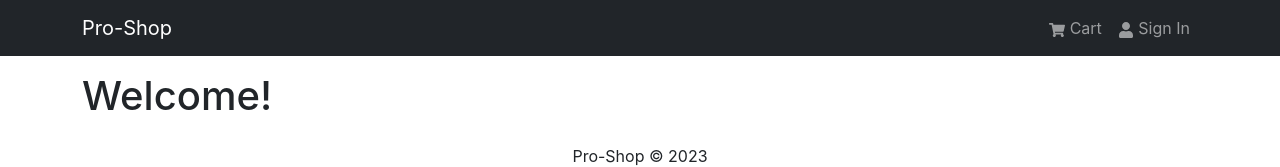
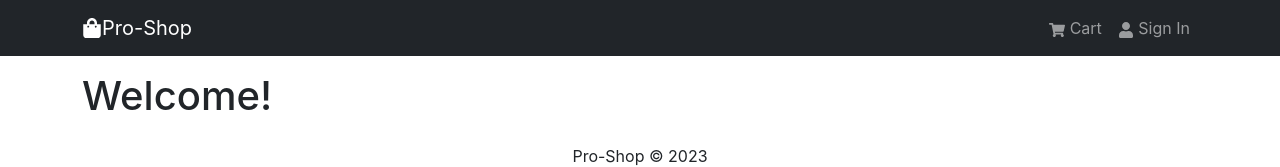
Before and after one commit to pammu453/proshop, a React (Create React App) app in the folder frontend/: page /login in a window 1280 px wide. Shown: the top 167 px of the page. Built offline with nearby package versions, Linux system fonts and the light colour scheme; the HTML template or start-up script is replaced by a standard one.

Commit message:
added title icon

```diff
--- a/frontend/src/components/Header.jsx
+++ b/frontend/src/components/Header.jsx
@@ -1,17 +1,20 @@
 import { Navbar, Nav, Container } from 'react-bootstrap'
-import { FaShoppingCart, FaUser } from 'react-icons/fa'
+import { FaShoppingBag, FaShoppingCart, FaUser } from 'react-icons/fa'
 
 const Header = () => {
     return (
         <header>
             <Navbar bg="dark" variant='dark' expand='md' collapseOnSelect>
                 <Container>
-                    <Navbar.Brand href="/">Pro-Shop</Navbar.Brand>
+                    <Navbar.Brand href="/" style={{display:"flex",alignItems:"center"}}>
+                        <FaShoppingBag />
+                        <span>Pro-Shop</span>
+                    </Navbar.Brand>
                     <Navbar.Toggle aria-controls="basic-navbar-nav" />
                     <Navbar.Collapse id="basic-navbar-nav">
                         <Nav className="ms-auto">
                             <Nav.Link href="/cart"><FaShoppingCart /> Cart</Nav.Link>
-                            <Nav.Link href="/login"><FaUser/> Sign In</Nav.Link>
+                            <Nav.Link href="/login"><FaUser /> Sign In</Nav.Link>
                         </Nav>
                     </Navbar.Collapse>
                 </Container>
```
